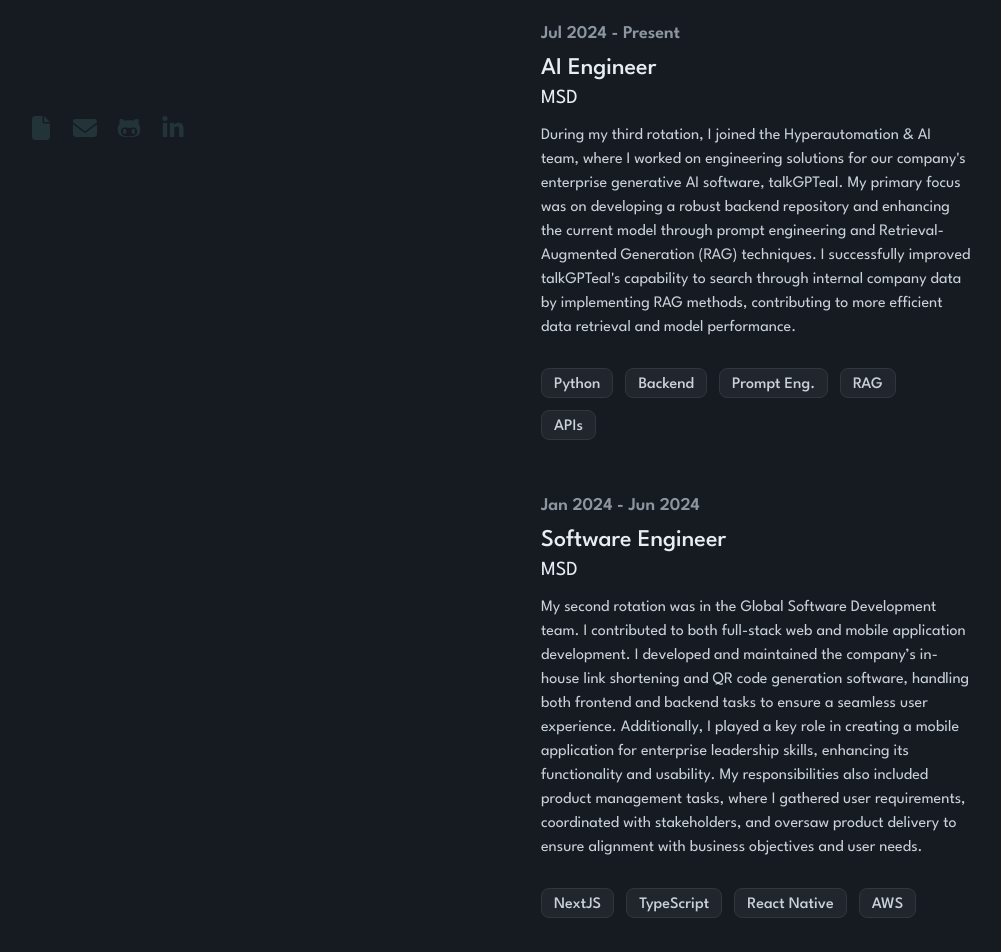
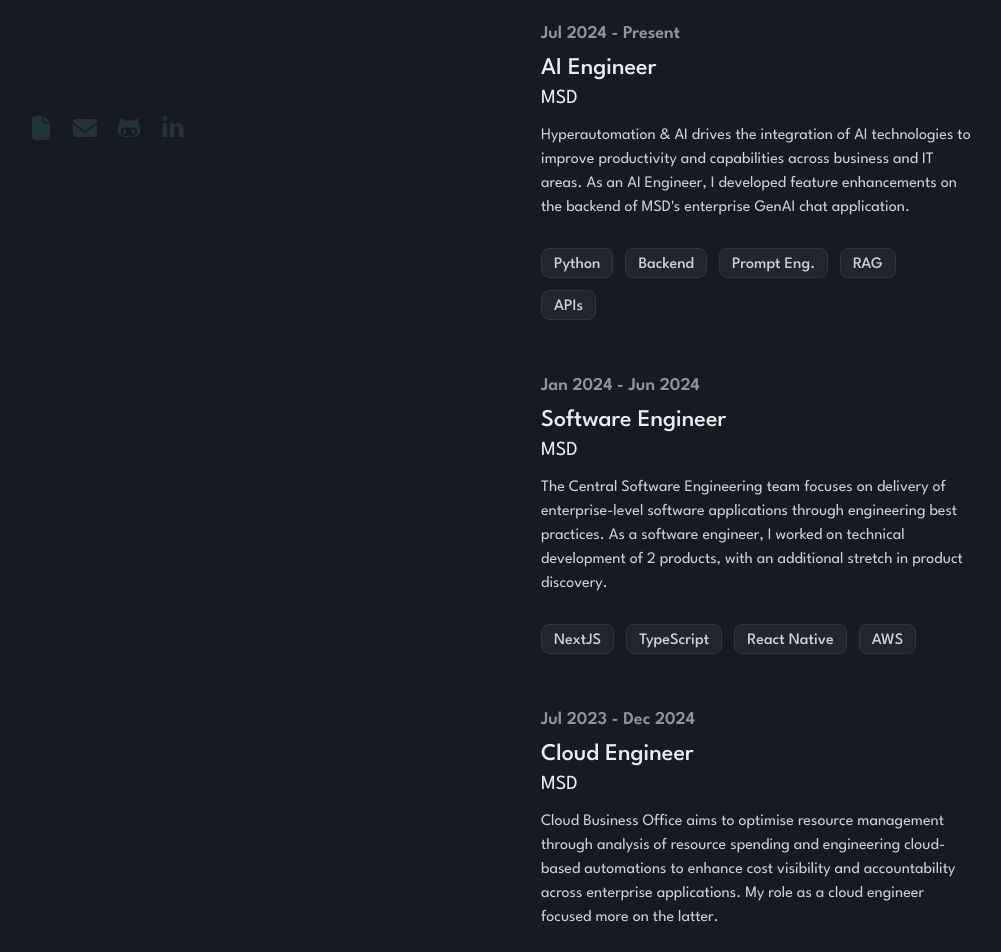
Before and after one commit to keithchewzk/heyitskeith, a React (Create React App) app: page / in a window 1280 px wide. Shown: the part 580-1532 px from the top of the page, without its empty margins (139-1140 px from the left). Built offline with nearby package versions, Linux system fonts and the light colour scheme.

Commit message:
change job constants

```diff
--- a/src/components/Experience/constants.ts
+++ b/src/components/Experience/constants.ts
@@ -21,11 +21,12 @@
     role: "Cloud Engineer",
     company: "MSD",
     description:
-      "I developed automations for Cloud Business Office to enhance reporting, cost visibility, and resource utilization.",
+      "Cloud Business Office aims to optimise resource management through analysis of resource spending and engineering cloud-based automations to enhance cost visibility and accountability across enterprise applications. My role as a cloud engineer focused more on the latter.",
     additionalDescription: [
-      "Developed data pipelines for timely cloud resource reporting to support team decision-making.",
-      "Built automations to improve cost visibility for cloud applications.",
-      "Facilitated data transformation efforts to migrate users to dedicated AWS accounts for improved cost accountability.",
+      "Developed AWS architectures to streamline internal reporting, ensuring precise resource cost allocation. Used services such as Lambda, DynamoDB, S3, SQS, Glue, etc.",
+      "Data transformation initiatives as part of a larger project migrating users to dedicated AWS accounts to improve cost accountability for enterprise applications.",
+      "Migration of team's cloud resources to Terraform following company movement towards IaC adoption.",
+      "Created dashboards for application owners to self-manage cloud spending practices in their teams.",
     ],
     dateRange: "Jul 2023 - Dec 2024",
     skills: ["Python", "AWS", "SQL"],
@@ -35,8 +36,12 @@
     role: "Software Engineer",
     company: "MSD",
     description:
-      "My second rotation was in the Global Software Development team. I contributed to both full-stack web and mobile application development. I developed and maintained the company’s in-house link shortening and QR code generation software, handling both frontend and backend tasks to ensure a seamless user experience. Additionally, I played a key role in creating a mobile application for enterprise leadership skills, enhancing its functionality and usability. My responsibilities also included product management tasks, where I gathered user requirements, coordinated with stakeholders, and oversaw product delivery to ensure alignment with business objectives and user needs.",
-    additionalDescription: ["Somethiing else"],
+      "The Central Software Engineering team focuses on delivery of enterprise-level software applications through engineering best practices. As a software engineer, I worked on technical development of 2 products, with an additional stretch in product discovery.",
+    additionalDescription: [
+      "Full-stack development for an enterprise short link management tool with Next.js, TypeScript, and AWS. ",
+      "Mobile frontend development for a leadership skills application with React Native.",
+      "Engaged in product discovery by conducting user interviews to inform design and development decisions.",
+    ],
     dateRange: "Jan 2024 - Jun 2024",
     skills: ["NextJS", "TypeScript", "React Native", "AWS"],
   },
@@ -45,8 +50,11 @@
     role: "AI Engineer",
     company: "MSD",
     description:
-      "During my third rotation, I joined the Hyperautomation & AI team, where I worked on engineering solutions for our company's enterprise generative AI software, talkGPTeal. My primary focus was on developing a robust backend repository and enhancing the current model through prompt engineering and Retrieval-Augmented Generation (RAG) techniques. I successfully improved talkGPTeal's capability to search through internal company data by implementing RAG methods, contributing to more efficient data retrieval and model performance.",
-    additionalDescription: ["Somethiing else"],
+      "Hyperautomation & AI drives the integration of AI technologies to improve productivity and capabilities across business and IT areas. As an AI Engineer, I developed feature enhancements on the backend of MSD's enterprise GenAI chat application.",
+    additionalDescription: [
+      "Enabled users to contextualise prompts using internal company data through prompt engineering, orchestration, and RAG.",
+      "Built product backend CI pipeline to streamline code testing and scanning capabilities.",
+    ],
     dateRange: "Jul 2024 - Present",
     skills: ["Python", "Backend", "Prompt Eng.", "RAG", "APIs"],
   },
```
